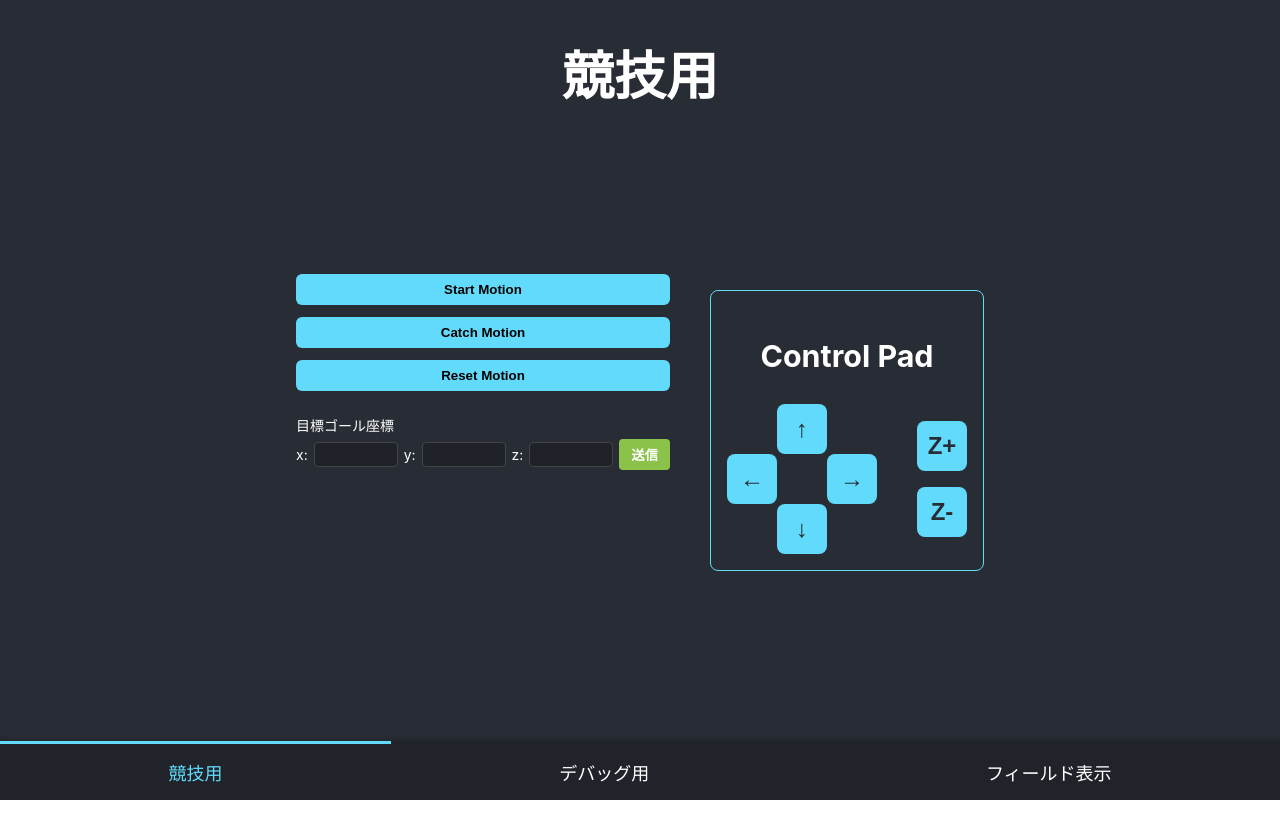
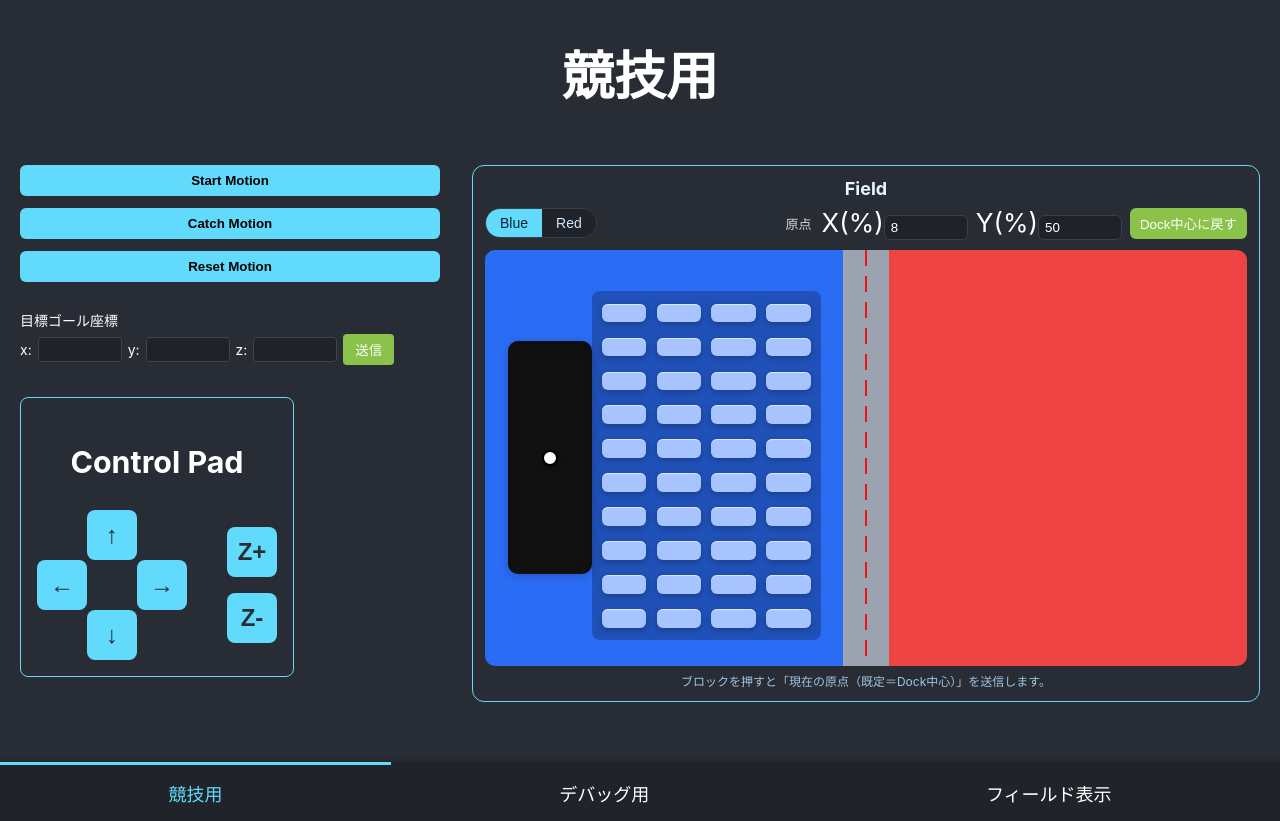
Before and after one commit to SameSameIndustry/catchrobo_app, a React (Create React App) app in the folder frontend/: page / in a window 1280 px wide. Before the commit the page ends 800 px from the top, so only its background shows below. Built offline with nearby package versions, Linux system fonts and the light colour scheme.

Commit message:
競技用にフィールド追加

```diff
--- a/frontend/src/App.css
+++ b/frontend/src/App.css
@@ -268,3 +268,48 @@
   font-size: 14px;
   color: #61dafb;
 }
+/* === 競技タブにフィールドをレイアウト === */
+.competition-layout {
+  display: grid;
+  grid-template-columns: minmax(340px, 420px) 1fr; /* 左：操作 / 右：フィールド */
+  gap: 32px;
+  align-items: start;
+  width: 100%;
+  max-width: 1280px;
+  margin: 0 auto;
+}
+
+.left-column {
+  display: grid;            /* 縦に整然と配置 */
+  grid-auto-rows: max-content;
+  gap: 16px;
+  justify-items: stretch;
+}
+
+/* フィールド側の箱。中央寄せで余白もたせる */
+.field-pane {
+  display: flex;
+  justify-content: center;
+  align-items: flex-start;
+}
+
+/* 競技画面ではフィールドを広めに表示、かつタブを潰さない */
+.competition-layout .robot-field-outer {
+  width: 100%;
+  max-width: none;          /* 右カラムいっぱいに */
+  margin: 0;
+}
+.competition-layout .robot-field {
+  max-height: 52vh;         /* 見出しやタブと干渉しない高さに抑制 */
+}
+
+/* 画面が狭いときは縦積み（操作→フィールドの順） */
+@media (max-width: 1050px) {
+  .competition-layout {
+    grid-template-columns: 1fr;
+    gap: 20px;
+  }
+  .field-pane {
+    order: 2;
+  }
+}
--- a/frontend/src/App.tsx
+++ b/frontend/src/App.tsx
@@ -46,14 +46,17 @@ function App() {
       <header className="App-header">
         <h1>{activeTab === 'competition' ? '競技用' : activeTab === 'debug' ? 'デバッグ用' : 'フィールド表示'}</h1>
 
-        {/* コンテンツエリア */}
         <div className="content-area">
           {activeTab === 'competition' && (
             <div className="competition-layout">
+              {/* ← 左カラム：操作系まとめ */}
+              <div className="left-column">
                 <div className="motion-buttons">
                   <button onClick={()=>pressMotion(startMotion)}>Start Motion</button>
                   <button onClick={()=>pressMotion(catchMotion)}>Catch Motion</button>
                   <button onClick={()=>pressMotion(resetMotion)}>Reset Motion</button>
+                </div>
+
                 <div className="goal-inputs">
                   <span>目標ゴール座標</span>
                   <div className="goal-row">
@@ -63,13 +66,21 @@ function App() {
                     <button onClick={submitGoal}>送信</button>
                   </div>
                 </div>
-              </div>
+
                 <div className="pad-area">
                   <ControlPad />
                 </div>
               </div>
+
+              {/* → 右カラム：フィールドをドン！ */}
+              <div className="field-pane">
+                <RobotField />
+              </div>
+            </div>
           )}
+
           {activeTab === 'debug' && (
+            /* ここは既存のまま */
             <div className="debug-layout">
               <div className="coord-inputs">
                 X:<input value={goal.x} name="x" onChange={handleGoalChange} />
@@ -85,11 +96,12 @@ function App() {
               </div>
             </div>
           )}
+
           {activeTab === 'field' && <RobotField />}
         </div>
+
         <div className="status-message">{message}</div>
 
-        {/* タブナビゲーションバー */}
         <nav className="tab-bar">
           <button className={`tab-button ${activeTab === 'competition' ? 'active' : ''}`} onClick={()=>setActiveTab('competition')}>競技用</button>
           <button className={`tab-button ${activeTab === 'debug' ? 'active' : ''}`} onClick={()=>setActiveTab('debug')}>デバッグ用</button>
```
Lines whose indentation alone changed are shown as unchanged.
